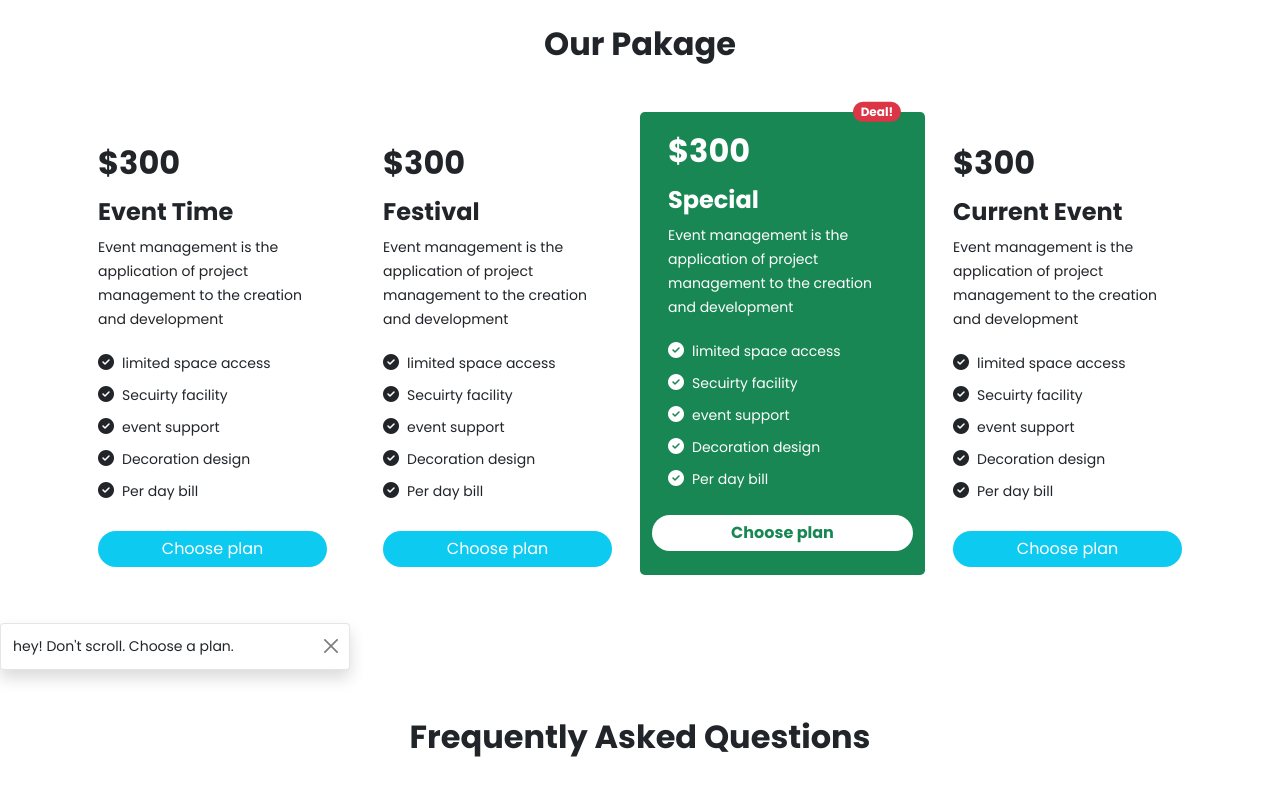
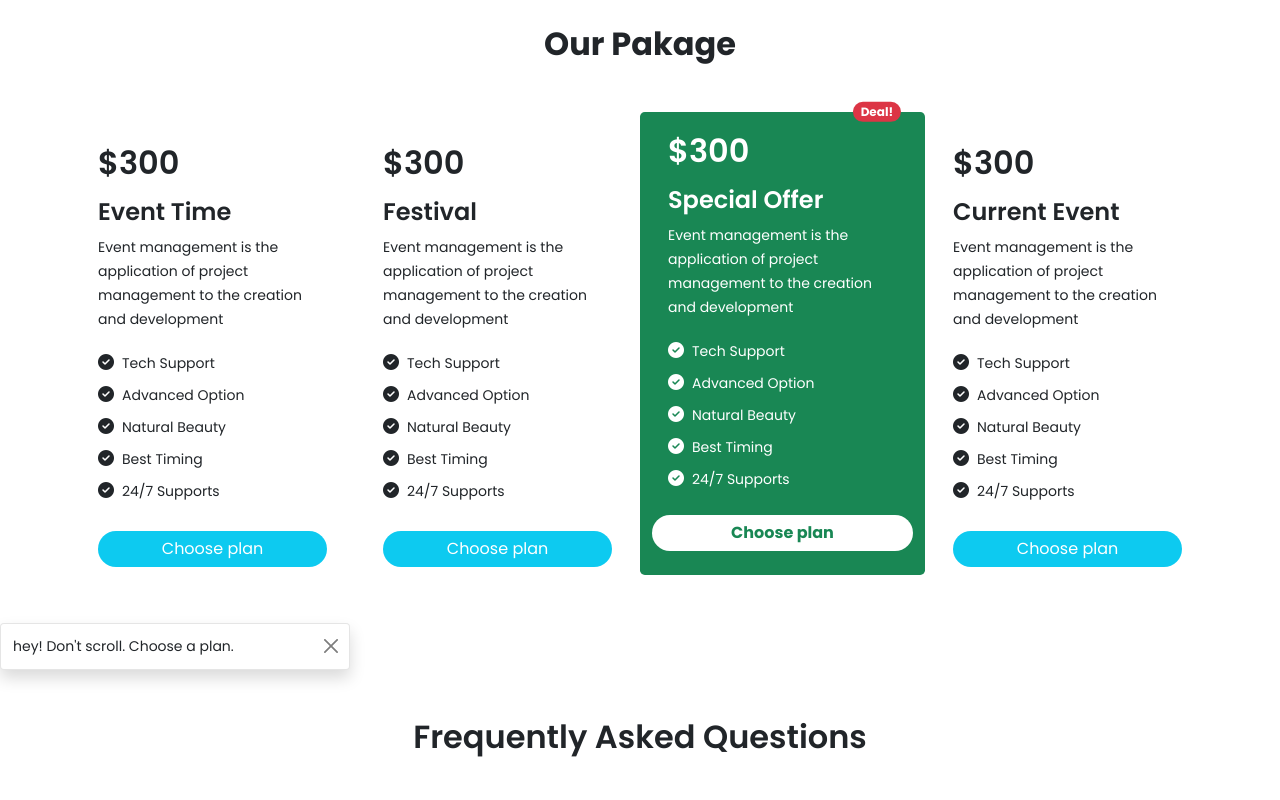
Before and after one commit to sabbirpboss/Convention-Center, a plain HTML site: page index.html in a window 1280 px wide. Shown: the part 860-1660 px from the top of the page. Drawn offline with Linux system fonts and the light colour scheme.

Commit message:
again revition and some changes

```diff
--- a/index.html
+++ b/index.html
@@ -120,24 +120,24 @@
                 <div class="col">
                   <div class="card h-100 border-0">
                     <div class="card-body pb-1">
-                      <h2 class="card-title fw-bold my-3">$300</h2>
-                      <h4 class="card-title fw-bolder">Event Time</h4>
+                      <h2 class="card-title my-3">$300</h2>
+                      <h4 class="card-title">Event Time</h4>
                       <p class="card-text"><small>Event management is the application of project management to the creation and development</small></p>
-                        <ul class="list-group">
-                            <li class="list-group-item px-0 py-1 border-0">
-                                <i class="fas fa-check-circle me-2"></i><small>limited space access</small>
+                        <ul style="list-style: none;" class="list-group">
+                            <li class="px-0 py-1 border-0">
+                                <i class="fas fa-check-circle me-2"></i><small>Tech Support</small>
                             </li>
-                            <li class="list-group-item px-0 py-1 border-0">
-                                <i class="fas fa-check-circle me-2"></i><small>Secuirty facility</small>
+                            <li class="px-0 py-1 border-0">
+                                <i class="fas fa-check-circle me-2"></i><small>Advanced Option</small>
                             </li>
-                            <li class="list-group-item px-0 py-1 border-0">
-                                <i class="fas fa-check-circle me-2"></i><small>event support</small>
+                            <li class="px-0 py-1 border-0">
+                                <i class="fas fa-check-circle me-2"></i><small>Natural Beauty</small>
                             </li>
-                            <li class="list-group-item px-0 py-1 border-0">
-                                <i class="fas fa-check-circle me-2"></i><small>Decoration design</small>
+                            <li class="px-0 py-1 border-0">
+                                <i class="fas fa-check-circle me-2"></i><small>Best Timing</small>
                             </li>
-                            <li class="list-group-item px-0 py-1 border-0">
-                                <i class="fas fa-check-circle me-2"></i><small>Per day bill</small>
+                            <li class="px-0 py-1 border-0">
+                                <i class="fas fa-check-circle me-2"></i><small>24/7 Supports</small>
                             </li>
                           </ul>
                     </div>
@@ -150,24 +150,24 @@
                 <div class="col">
                   <div class="card h-100 border-0">
                     <div class="card-body pb-1">
-                      <h2 class="card-title fw-bold my-3">$300</h2>
-                      <h4 class="card-title fw-bolder">Festival</h4>
+                      <h2 class="card-title my-3">$300</h2>
+                      <h4 class="card-title">Festival</h4>
                       <p class="card-text"><small>Event management is the application of project management to the creation and development</small></p>
-                        <ul class="list-group">
-                            <li class="list-group-item px-0 py-1 border-0">
-                                <i class="fas fa-check-circle me-2"></i><small>limited space access</small>
+                        <ul style="list-style: none;" class="list-group">
+                            <li class="px-0 py-1 border-0">
+                                <i class="fas fa-check-circle me-2"></i><small>Tech Support</small>
                             </li>
-                            <li class="list-group-item px-0 py-1 border-0">
-                                <i class="fas fa-check-circle me-2"></i><small>Secuirty facility</small>
+                            <li class="px-0 py-1 border-0">
+                                <i class="fas fa-check-circle me-2"></i><small>Advanced Option</small>
                             </li>
-                            <li class="list-group-item px-0 py-1 border-0">
-                                <i class="fas fa-check-circle me-2"></i><small>event support</small>
+                            <li class="px-0 py-1 border-0">
+                                <i class="fas fa-check-circle me-2"></i><small>Natural Beauty</small>
                             </li>
-                            <li class="list-group-item px-0 py-1 border-0">
-                                <i class="fas fa-check-circle me-2"></i><small>Decoration design</small>
+                            <li class="px-0 py-1 border-0">
+                                <i class="fas fa-check-circle me-2"></i><small>Best Timing</small>
                             </li>
-                            <li class="list-group-item px-0 py-1 border-0">
-                                <i class="fas fa-check-circle me-2"></i><small>Per day bill</small>
+                            <li class="px-0 py-1 border-0">
+                                <i class="fas fa-check-circle me-2"></i><small>24/7 Supports</small>
                             </li>
                           </ul>
                     </div>
@@ -183,24 +183,24 @@
                       </span>
                   <div class="card text-white bg-transparent mb-3 h-100 border-0">
                     <div class="card-body pb-1">
-                      <h2 class="card-title fw-bold mb-3 mt-1">$300</h2>
-                      <h4 class="card-title fw-bolder">Special</h4>
+                      <h2 class="card-title mb-3 mt-1">$300</h2>
+                      <h4 class="card-title">Special Offer</h4>
                       <p class="card-text"><small>Event management is the application of project management to the creation and development</small></p>
                         <ul style="list-style: none;" class="list-group">
                             <li class="px-0 py-1 border-0">
-                                <i class="fas fa-check-circle me-2"></i><small>limited space access</small>
+                                <i class="fas fa-check-circle me-2"></i><small>Tech Support</small>
                             </li>
                             <li class="px-0 py-1 border-0">
-                                <i class="fas fa-check-circle me-2"></i><small>Secuirty facility</small>
+                                <i class="fas fa-check-circle me-2"></i><small>Advanced Option</small>
                             </li>
                             <li class="px-0 py-1 border-0">
-                                <i class="fas fa-check-circle me-2"></i><small>event support</small>
+                                <i class="fas fa-check-circle me-2"></i><small>Natural Beauty</small>
                             </li>
                             <li class="px-0 py-1 border-0">
-                                <i class="fas fa-check-circle me-2"></i><small>Decoration design</small>
+                                <i class="fas fa-check-circle me-2"></i><small>Best Timing</small>
                             </li>
                             <li class="px-0 py-1 border-0">
-                                <i class="fas fa-check-circle me-2"></i><small>Per day bill</small>
+                                <i class="fas fa-check-circle me-2"></i><small>24/7 Supports</small>
                             </li>
                           </ul>
                     </div>
@@ -213,24 +213,24 @@
                 <div class="col">
                   <div class="card h-100 border-0">
                     <div class="card-body pb-1">
-                      <h2 class="card-title fw-bold my-3">$300</h2>
-                      <h4 class="card-title fw-bolder">Current Event</h4>
+                      <h2 class="card-title my-3">$300</h2>
+                      <h4 class="card-title">Current Event</h4>
                       <p class="card-text"><small>Event management is the application of project management to the creation and development</small></p>
-                        <ul class="list-group">
-                            <li class="list-group-item px-0 py-1 border-0">
-                                <i class="fas fa-check-circle me-2"></i><small>limited space access</small>
+                        <ul style="list-style: none;" class="list-group">
+                            <li class="px-0 py-1 border-0">
+                                <i class="fas fa-check-circle me-2"></i><small>Tech Support</small>
                             </li>
-                            <li class="list-group-item px-0 py-1 border-0">
-                                <i class="fas fa-check-circle me-2"></i><small>Secuirty facility</small>
+                            <li class="px-0 py-1 border-0">
+                                <i class="fas fa-check-circle me-2"></i><small>Advanced Option</small>
                             </li>
-                            <li class="list-group-item px-0 py-1 border-0">
-                                <i class="fas fa-check-circle me-2"></i><small>event support</small>
+                            <li class="px-0 py-1 border-0">
+                                <i class="fas fa-check-circle me-2"></i><small>Natural Beauty</small>
                             </li>
-                            <li class="list-group-item px-0 py-1 border-0">
-                                <i class="fas fa-check-circle me-2"></i><small>Decoration design</small>
+                            <li class="px-0 py-1 border-0">
+                                <i class="fas fa-check-circle me-2"></i><small>Best Timing</small>
                             </li>
-                            <li class="list-group-item px-0 py-1 border-0">
-                                <i class="fas fa-check-circle me-2"></i><small>Per day bill</small>
+                            <li class="px-0 py-1 border-0">
+                                <i class="fas fa-check-circle me-2"></i><small>24/7 Supports</small>
                             </li>
                           </ul>
                     </div>
@@ -254,7 +254,7 @@
 
         <!-- FAQ Accordion section -->
         <section class="container my-5">
-            <h2 class="fw-bold text-center my-5">Frequently Asked Questions</h2>
+            <h2 class="text-center my-5">Frequently Asked Questions</h2>
 
             <!-- Accordion -->
             <div class="row">
--- a/styles/style.css
+++ b/styles/style.css
@@ -11,6 +11,5 @@ h2,
 h3,
 h4,
 h5 {
-  font-family: "Poppins", sans-serif;
   font-weight: 600;
 }
```
